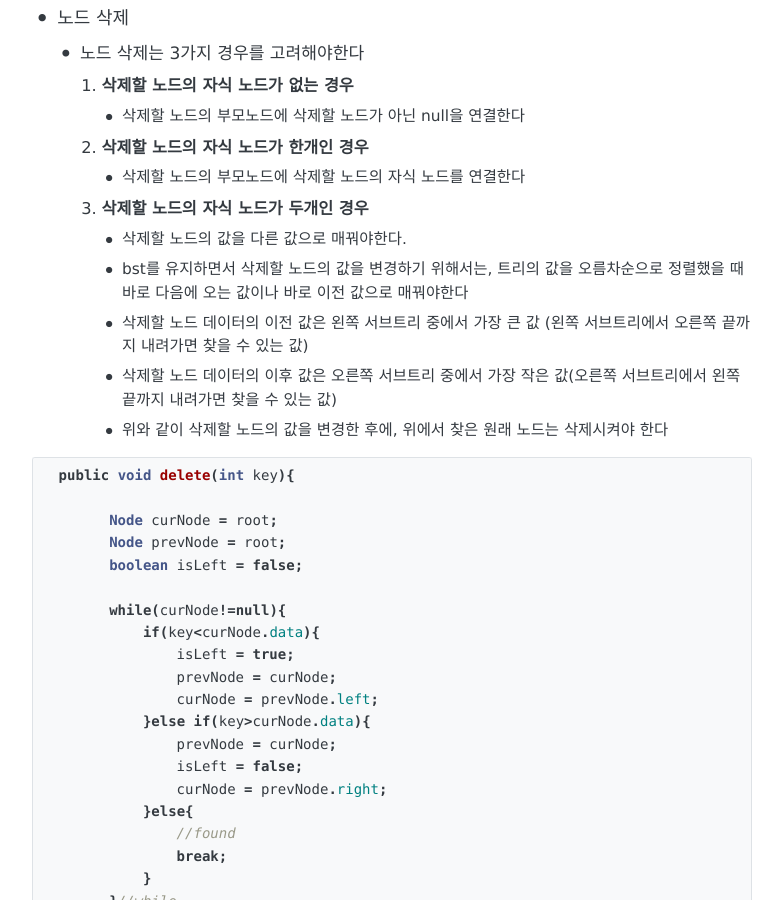
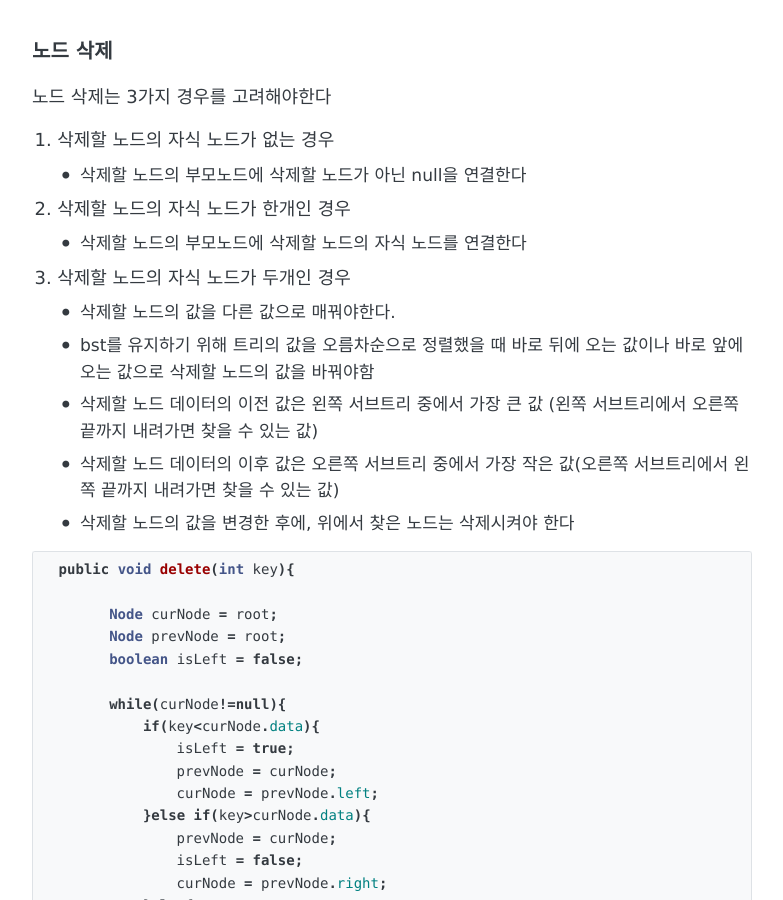
Before and after one commit to zoe0-0/blog, a Jekyll site: the page built from _posts/2021-03-19-DataStructure_Algorithm14.md, in a window 1280 px wide and 900 px high, scrolled down 1744 px. Shown: the whole window, without its empty margins (248-1031 px from the left). Built offline with Jekyll 4.4.1, drawn with Linux system fonts in a browser that asks for light colours; comment, search, counter and statistics services are not loaded; some of the changed text lies outside the part shown.

Commit message:
Add new posts about binarySearchTree

````diff
--- a/_posts/2021-03-19-DataStructure_Algorithm14.md
+++ b/_posts/2021-03-19-DataStructure_Algorithm14.md
@@ -7,7 +7,7 @@ tags:
 
 <br>
 
-- 노드 삽입
+### 노드 삽입
 
 ```java
 public void add(int data){
@@ -49,7 +49,7 @@ public void add(int data){
 
 <br>
 
-- 노드 검색
+### 노드 검색
 
 ```java
 public Node search(int key){
@@ -73,18 +73,20 @@ public Node search(int key){
 
 <br>
 
-- 노드 삭제
-  - 노드 삭제는 3가지 경우를 고려해야한다
-    1. <b>삭제할 노드의 자식 노드가 없는 경우</b>
-       - 삭제할 노드의 부모노드에 삭제할 노드가 아닌 null을 연결한다
-    2. <b>삭제할 노드의 자식 노드가 한개인 경우</b>
-       - 삭제할 노드의 부모노드에 삭제할 노드의 자식 노드를 연결한다
-    3. <b>삭제할 노드의 자식 노드가 두개인 경우</b>
-       - 삭제할 노드의 값을 다른 값으로 매꿔야한다.
-       -  bst를 유지하면서 삭제할 노드의 값을 변경하기 위해서는, 트리의 값을 오름차순으로 정렬했을 때 바로 다음에 오는 값이나 바로 이전 값으로 매꿔야한다
-       - 삭제할 노드 데이터의 이전 값은 왼쪽 서브트리 중에서 가장 큰 값 (왼쪽 서브트리에서 오른쪽 끝까지 내려가면 찾을 수 있는 값)
-       - 삭제할 노드 데이터의 이후 값은 오른쪽 서브트리 중에서 가장 작은 값(오른쪽 서브트리에서 왼쪽 끝까지 내려가면 찾을 수 있는 값)
-       - 위와 같이 삭제할 노드의 값을 변경한 후에, 위에서 찾은 원래 노드는 삭제시켜야 한다
+### 노드 삭제
+
+노드 삭제는 3가지 경우를 고려해야한다
+
+1. 삭제할 노드의 자식 노드가 없는 경우
+   - 삭제할 노드의 부모노드에 삭제할 노드가 아닌 null을 연결한다
+2. 삭제할 노드의 자식 노드가 한개인 경우
+   - 삭제할 노드의 부모노드에 삭제할 노드의 자식 노드를 연결한다
+3. 삭제할 노드의 자식 노드가 두개인 경우
+   - 삭제할 노드의 값을 다른 값으로 매꿔야한다.
+   - bst를 유지하기 위해 트리의 값을 오름차순으로 정렬했을 때 바로 뒤에 오는 값이나 바로 앞에 오는 값으로 삭제할 노드의 값을 바꿔야함
+   - 삭제할 노드 데이터의 이전 값은 왼쪽 서브트리 중에서 가장 큰 값 (왼쪽 서브트리에서 오른쪽 끝까지 내려가면 찾을 수 있는 값)
+   - 삭제할 노드 데이터의 이후 값은 오른쪽 서브트리 중에서 가장 작은 값(오른쪽 서브트리에서 왼쪽 끝까지 내려가면 찾을 수 있는 값)
+   - 삭제할 노드의 값을 변경한 후에, 위에서 찾은 노드는 삭제시켜야 한다
 
 ```java
   public void delete(int key){
@@ -180,7 +182,7 @@ public Node search(int key){
 
 <br>
 
-- 전체코드
+### 전체코드
 
 ```java
 class BinarySearchTree {
@@ -354,7 +356,7 @@ class BinarySearchTree {
 
 <br>
 
-- 테스트 코드
+### 테스트 코드
 
 ```java
 class BinarySearchTreeTest {
@@ -444,6 +446,6 @@ class BinarySearchTreeTest {
 ---
 
 - references
-  - [엔지니어 대한민국 - 퀵정렬(Quicksort)에 대해 알아보고 자바로 구현하기](https://www.youtube.com/watch?v=xxADG17SveY)
+  - [엔지니어 대한민국 -  BST insertion/deletion](https://www.youtube.com/watch?v=xxADG17SveY)
 
 <br>
````
Also changed, not shown: _posts/2021-03-19-DataStructure_Algorithm15.md (added, +300 -0 lines).
